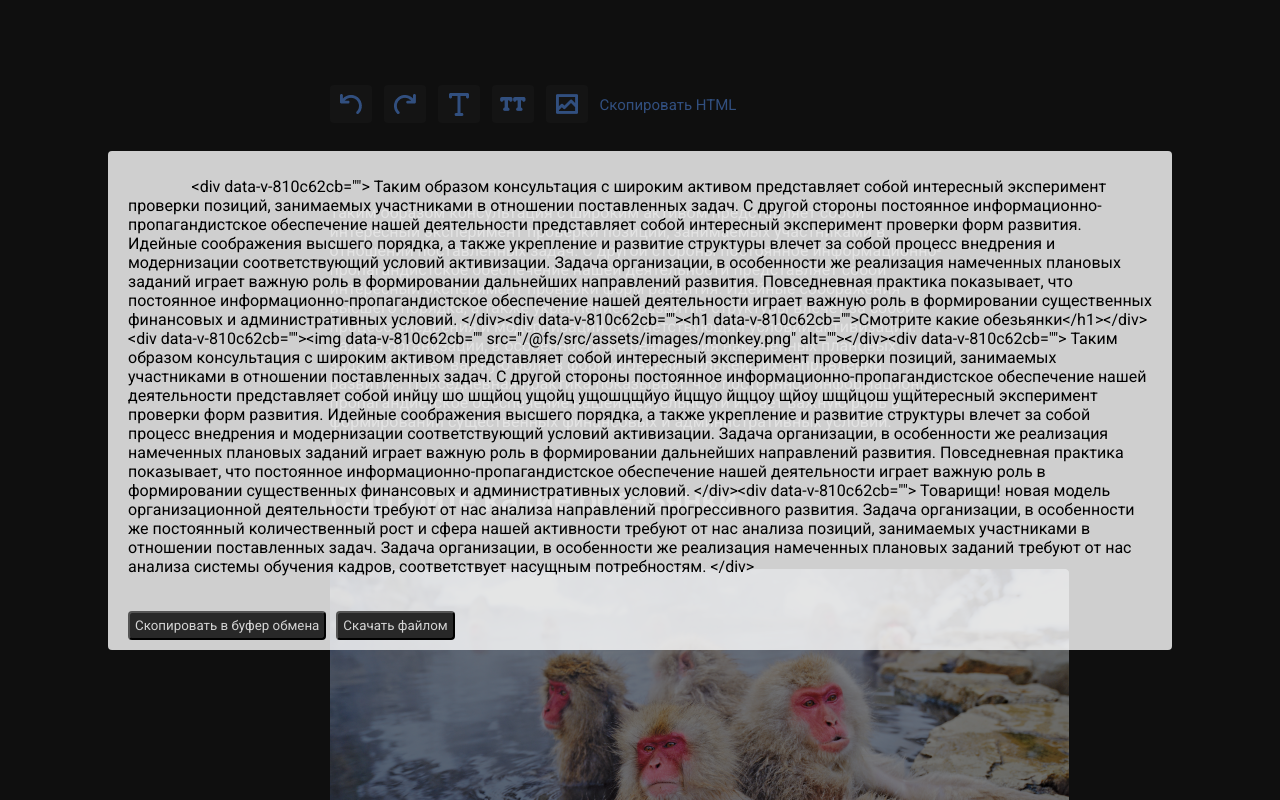
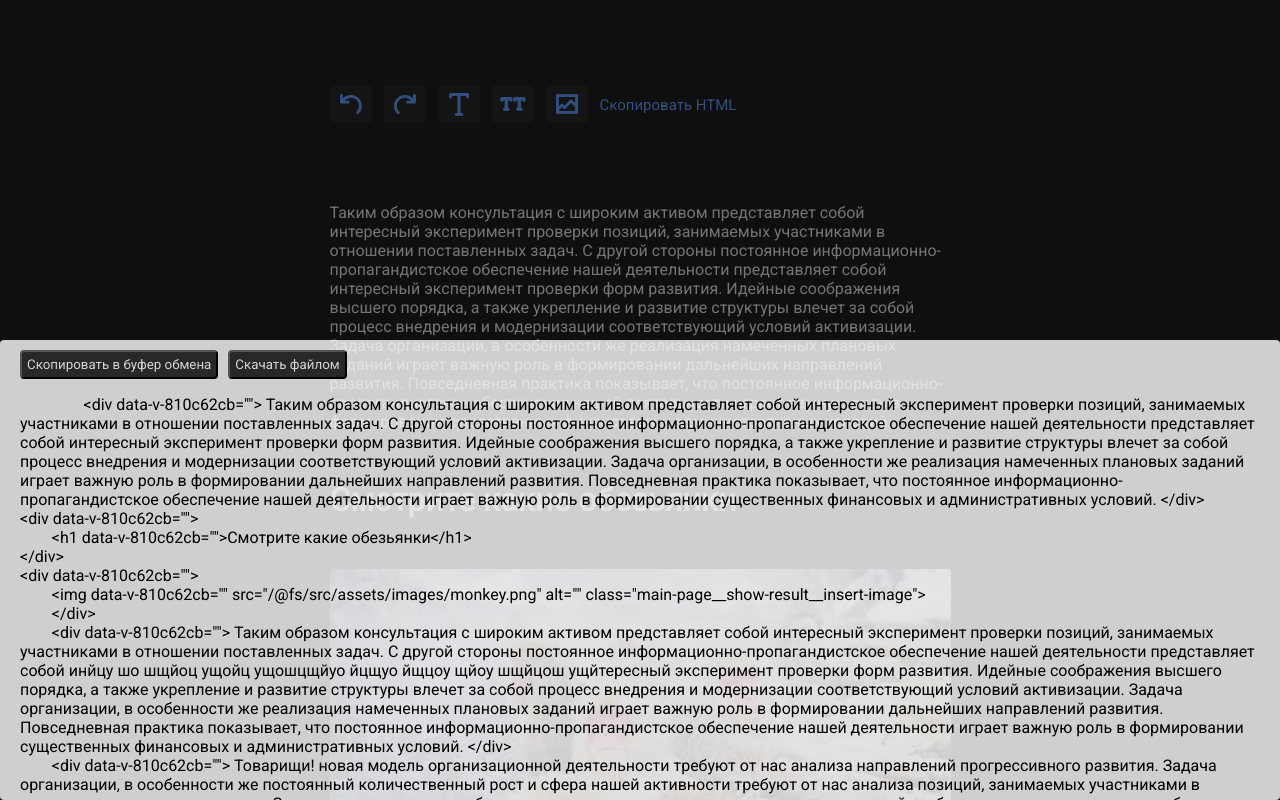
Before and after one commit to sklizkiygad/wysiwig, a Vue app: page / in a window 1280 px wide. Both pictures are taken after a click on the link "Скопировать HTML". Shown: the top 800 px of the page. Built offline with nearby package versions, Linux system fonts and the light colour scheme.

Commit message:
fix html viewer

```diff
--- a/src/components/HtmlViewer/HtmlViewer.vue
+++ b/src/components/HtmlViewer/HtmlViewer.vue
@@ -2,16 +2,18 @@
     <transition>
     <div class="html-viewer" v-if="isHtmlViewer" @click="closeHtmlViewer">
         <div class="html-viewer__content" @click.stop>
-
-            <pre ref="textToCopy">
-                {{htmlContent}}
-            </pre>
 
             <div class="html-viewer__content__buttons">
                 <button @click="copyToClipboard">Скопировать в буфер обмена</button>
                 <button @click="downloadHtml">Скачать файлом</button>
 
             </div>
+
+            <pre ref="textToCopy">
+                {{htmlContent}}
+            </pre>
+
+
         </div>
     </div>
     </transition>
@@ -28,12 +30,40 @@
         }
         },
         methods:{
+
+             format(html) {
+        let tab = '\t';
+        let result = '';
+        let indent= '';
+
+        html.split(/>\s*</).forEach(function(element) {
+            if (element.match( /^\/\w/ )) {
+                indent = indent.substring(tab.length);
+            }
+
+            result += indent + '<' + element + '>\r\n';
+
+            if (element.match( /^<?\w[^>]*[^\/]$/ ) && !element.startsWith("input")  ) {
+                indent += tab;
+            }
+        });
+
+        return result.substring(1, result.length-3);
+    },
+
+
             insertHtmlContent(){
+                // let mainTextarea=document.getElementById('mainTextarea')
+                // this.htmlContent=mainTextarea.innerHTML
                 let mainTextarea=document.getElementById('mainTextarea')
                 this.htmlContent=mainTextarea.innerHTML
+                this.htmlContent=this.htmlContent.replace(/data-v-be6b764a=""/g,'')
+                this.htmlContent=this.format(this.htmlContent)
+
 
 
             },
+
             closeHtmlViewer(){
                 this.$store.commit('setIsHtmlViewer',false)
             },
@@ -59,12 +89,15 @@
 
         },
 
-        mounted() {
-            this.insertHtmlContent()
+        watch:{
+            isHtmlViewer(){
+                this.insertHtmlContent()
+            }
         },
 
         computed: mapState({
             isHtmlViewer: state => state.isHtmlViewer,
+
         }),
 
     }
@@ -81,18 +114,18 @@
     right: 0;
     background: rgba(0,0,0,0.5);
     display: flex;
-    align-items: center;
+    align-items: flex-end;
     justify-content: center;
 }
 
 .html-viewer__content{
     background: rgba(256,256,256,0.8);
-    width: 80%;
-    margin: 10px 0;
+    width: 100%;
+
     overflow-y: auto;
     border-radius: 4px;
     padding: 10px 20px;
-    max-height: 100%;
+    max-height: 55%;
 }
 
 .html-viewer__content pre{
--- a/src/components/Modal/Modal.vue
+++ b/src/components/Modal/Modal.vue
@@ -49,10 +49,10 @@
             inputImage(){
 
                 if(this.isValidHttpUrl(this.imageUrl)){
-                    console.log(this.$store.state.currentIdImage)
+
                    let currentImage= document.querySelector('.main-page__show-result__insert-image[data-id="'+(this.$store.state.currentIdImage-1)+'"]');
                     currentImage.src=this.imageUrl;
-                    console.log(currentImage)
+
                 }
                 else{
                     this.isError=true
@@ -93,7 +93,7 @@
         right: 0;
         background: rgba(0,0,0,0.5);
         display: flex;
-        align-items: center;
+        align-items: flex-end;
         justify-content: center;
     }
 
@@ -105,7 +105,7 @@
         background: rgba(256,256,256,0.8);
         gap: 10px;
         height: 175px;
-        width: 300px;
+        width: 100%;
         border-radius: 4px;
         padding: 10px 20px;
     }
--- a/src/pages/MainPage/MainPage.css
+++ b/src/pages/MainPage/MainPage.css
@@ -14,6 +14,7 @@
 
 .main-page__show-result__insert-image{
     max-width: 100%;
+    width: 100%;
 }
 .main-page__show-result div{
     margin: 50px 0;
--- a/src/pages/MainPage/MainPage.vue
+++ b/src/pages/MainPage/MainPage.vue
@@ -15,7 +15,7 @@
                 <h1>Смотрите какие обезьянки</h1>
             </div>
             <div>
-                <img src="../../assets/images/monkey.png" alt="">
+                <img class="main-page__show-result__insert-image" src="../../assets/images/monkey.png" alt="">
             </div>
 
             <div>
```
